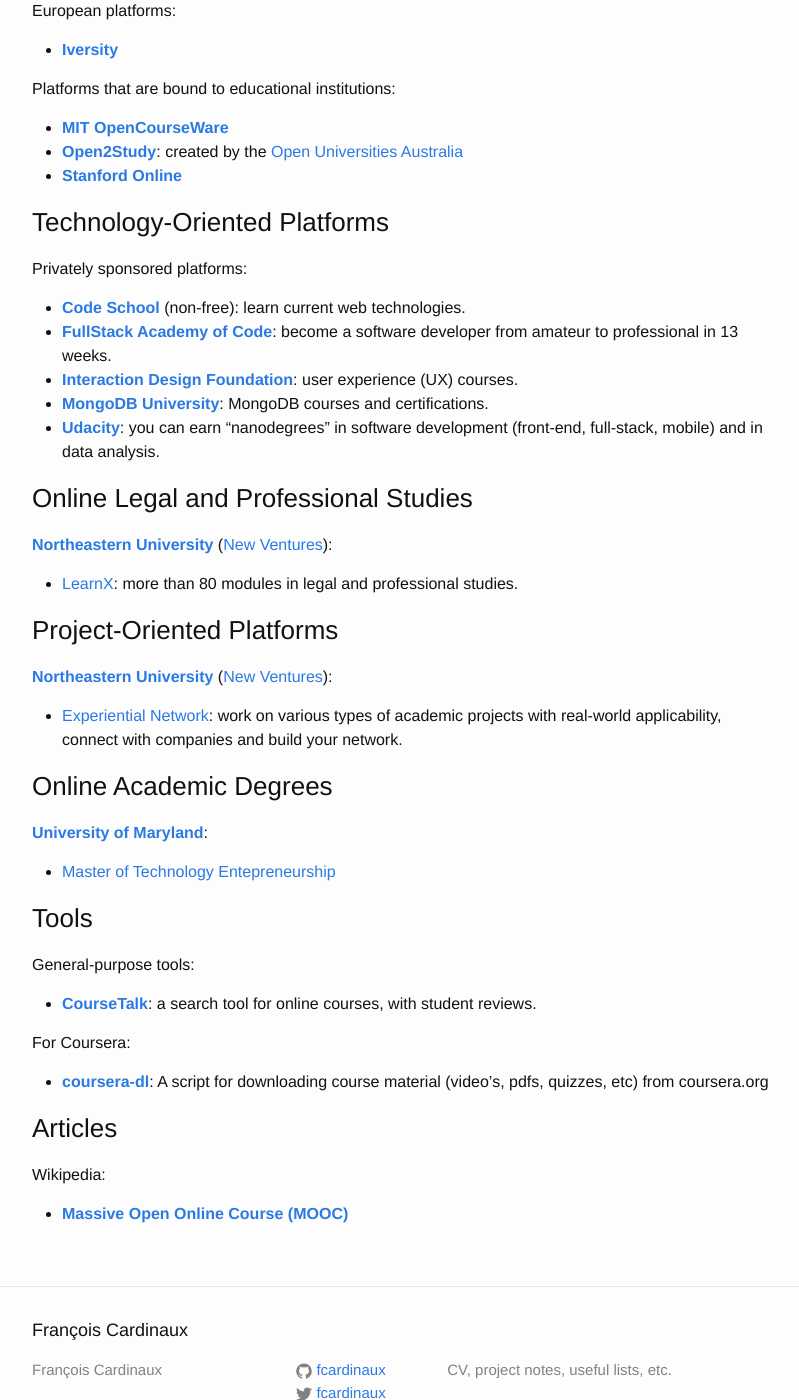
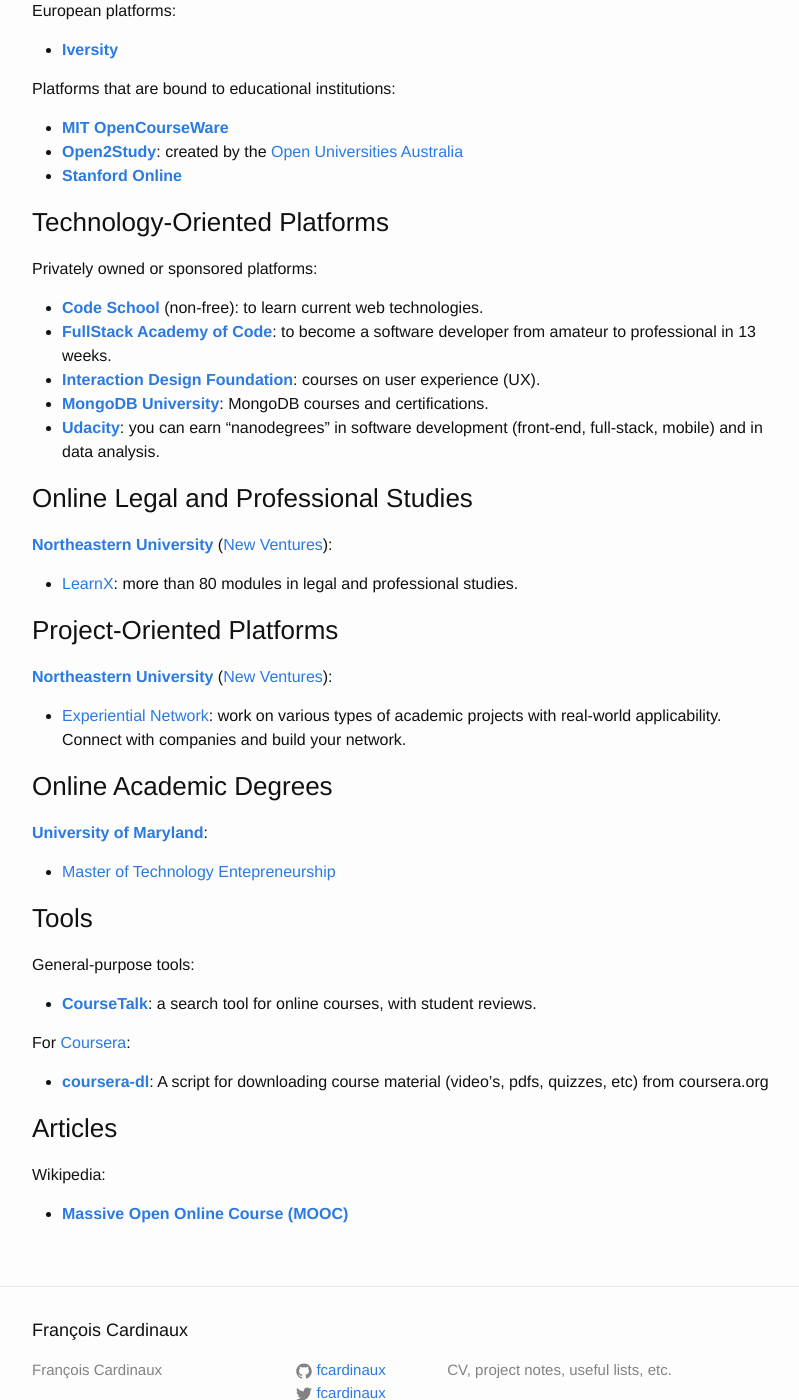
Before and after one commit to fcardinaux/fcardinaux.github.io, a Jekyll site: the page built from _posts/2015-06-29-online-course-platforms.markdown, in a window 1280 px wide and 1400 px high, scrolled down 444 px. Shown: the whole window, without its empty margins (238-1037 px from the left). Built offline with Jekyll 4.4.1, drawn with Linux system fonts in a browser that asks for light colours.

Commit message:
Improved post on online course platforms.

```diff
--- a/_posts/2015-06-29-online-course-platforms.markdown
+++ b/_posts/2015-06-29-online-course-platforms.markdown
@@ -27,11 +27,11 @@
 
 ### Technology-Oriented Platforms
 
-Privately sponsored platforms:
+Privately owned or sponsored platforms:
 
-* __[Code School](https://www.codeschool.com/)__ (non-free): learn current web technologies.
-* __[FullStack Academy of Code](http://www.fullstackacademy.com/)__: become a software developer from amateur to professional in 13 weeks.
-* __[Interaction Design Foundation](https://www.interaction-design.org/courses/)__: user experience (UX) courses.
+* __[Code School](https://www.codeschool.com/)__ (non-free): to learn current web technologies.
+* __[FullStack Academy of Code](http://www.fullstackacademy.com/)__: to become a software developer from amateur to professional in 13 weeks.
+* __[Interaction Design Foundation](https://www.interaction-design.org/courses/)__: courses on user experience (UX).
 * __[MongoDB University](https://university.mongodb.com/)__: MongoDB courses and certifications.
 * __[Udacity](https://www.udacity.com)__: you can earn "nanodegrees" in software development (front-end, full-stack, mobile) and in data analysis.
 
@@ -45,7 +45,7 @@
 
 __[Northeastern University](http://www.northeastern.edu/)__ ([New Ventures](http://www.northeastern.edu/newventures/)):
 
-* [Experiential Network](http://experientialnetwork.org/): work on various types of academic projects with real-world applicability, connect with companies and build your network.
+* [Experiential Network](http://experientialnetwork.org/): work on various types of academic projects with real-world applicability. Connect with companies and build your network.
 
 ### Online Academic Degrees
 
@@ -59,7 +59,7 @@
 
 * __[CourseTalk](https://www.coursetalk.com/)__: a search tool for online courses, with student reviews.
 
-For Coursera:
+For [Coursera](https://www.coursera.org/):
 
 * __[coursera-dl](https://github.com/dgorissen/coursera-dl)__: A script for downloading course material (video's, pdfs, quizzes, etc) from coursera.org
 
```
